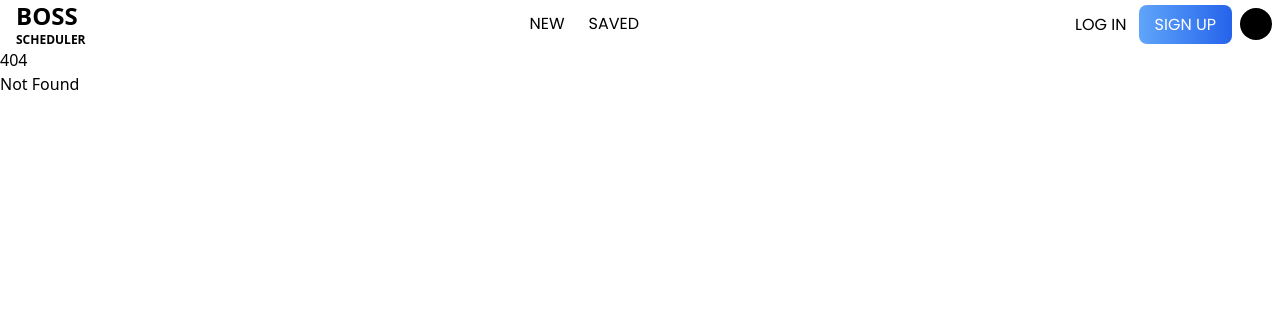
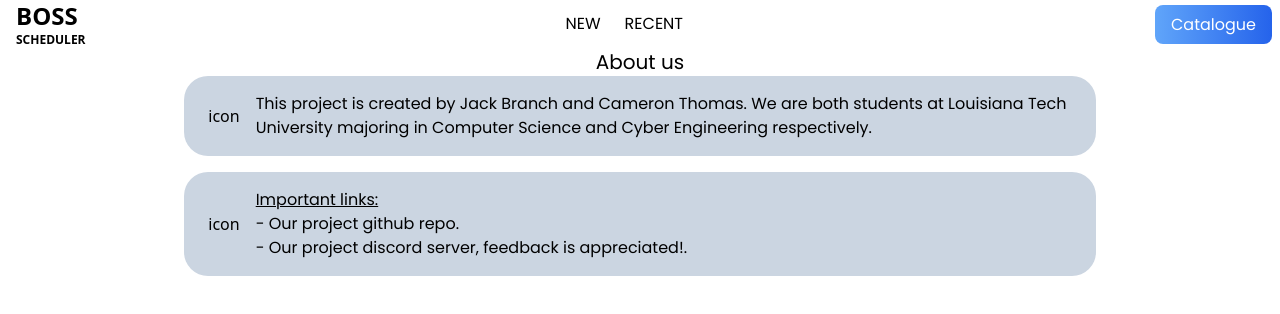
Before and after one commit to CamJak/Boss-Integrated-Scheduler, a SvelteKit app in the folder App/: page /about in a window 1280 px wide. Before the commit this address had no page. Shown: the top 314 px of the page. Built offline with nearby package versions, Linux system fonts and the light colour scheme.

Commit message:
Updated and cleaned up navigation.

```diff
--- a/App/src/lib/components/Hero.svelte
+++ b/App/src/lib/components/Hero.svelte
@@ -25,7 +25,7 @@
 			>Get Started</a
 		>
 		<a
-			href="/"
+			href="/about"
 			class="btn-round text-black bg-gradient-to-r from-slate-300 to-slate-400 text-xs sm:text-[20px] sm:py-4 sm:rounded-xl font-poppins"
 			>Learn More</a
 		>
--- a/App/src/lib/components/Nav.svelte
+++ b/App/src/lib/components/Nav.svelte
@@ -14,23 +14,19 @@
 
 	<!-- Center bit -->
 	<div class="hidden md:flex flex-row space-x-6">
-		<a href="/" class="dark:text-white hover:cursor-pointer font-poppins">NEW</a>
-		<a href="/" class="dark:text-white hover:cursor-pointer font-poppins">SAVED</a>
+		<a href="/calendar?new=true" class="dark:text-white hover:cursor-pointer font-poppins">NEW</a>
+		<a href="/calendar" class="dark:text-white hover:cursor-pointer font-poppins">RECENT</a>
 	</div>
 
 	<!-- RIGHT BIT -->
 	<!-- temp empty circle where icon should be -->
 	<div class="flex flex-row items-center space-x-2">
 		<div class="hidden md:block space-x-2">
-			<a href="/" class="font-poppins dark:text-white hover:cursor-pointer">LOG IN</a>
 			<a
-				href="/"
+				href="/catalogue"
 				class="btn-round font-poppins py-0 bg-gradient-to-r from-blue-400 to-blue-600 text-white hover:cursor-pointer bg-blue-400"
-				>SIGN UP</a
+				>Catalogue</a
 			>
 		</div>
-		<div
-			class="rounded-full dark:bg-white bg-black hover:cursor-pointer hover:bg-gray-700 dark:hover:bg-gray-300 h-8 w-8"
-		/>
 	</div>
 </div>
--- /dev/null
+++ b/App/src/routes/about/+page.svelte
@@ -0,0 +1,37 @@
+<script lang="ts">
+	import Card from '$lib/components/Card.svelte';
+</script>
+
+<svelte:head>
+	<title>About</title>
+	<meta name="description" content="LA Tech B.O.S.S. scheduling simplified" />
+</svelte:head>
+
+<div class="inset-0 select-none">
+	<div class="dark:bg-black w-full flex flex-col items-center">
+		<p class="dark:text-white text-xl font-poppins">
+			About us
+		</p>
+		<div class="flex flex-col space-y-4">
+			<Card icon="test">
+				<svelte:fragment>
+					<div class="dark:text-white font-poppins">
+						This project is created by Jack Branch and Cameron Thomas. We are both students at Louisiana Tech
+						University majoring in Computer Science and Cyber Engineering respectively.
+					</div>
+				</svelte:fragment>
+			</Card>
+			<Card icon="test">
+				<svelte:fragment>
+					<div class="dark:text-white font-poppins">
+						<div class="flex flex-col">
+							<h1 class="underline">Important links:</h1>
+							<a href="https://github.com/CamJak/Boss-Integrated-Scheduler">- Our project github repo.</a>
+							<a href="https://discord.gg/9Rek7e2G34">- Our project discord server, feedback is appreciated!.</a>
+						</div>
+					</div>
+				</svelte:fragment>
+			</Card>
+		</div>
+	</div>
+</div>
--- a/App/src/routes/calendar/+page.svelte
+++ b/App/src/routes/calendar/+page.svelte
@@ -253,15 +253,7 @@
 </svelte:head>
 
 <div class="flex flex-col items-center">
-	<div class="flex sm:flex-row flex-col items-center sm:space-x-2 space-y-2 sm:space-y-0">
-		<a href="/" class="btn-round text-white bg-gradient-to-r from-blue-400 to-blue-600 font-poppins"
-			>Go Back</a
-		>
-		<a
-			href="/calendar"
-			class="btn-round text-black bg-gradient-to-r from-slate-300 to-slate-400 font-poppins"
-			>Nothing >:)</a
-		>
+	<div class="h-6">
 	</div>
 </div>
 
```
